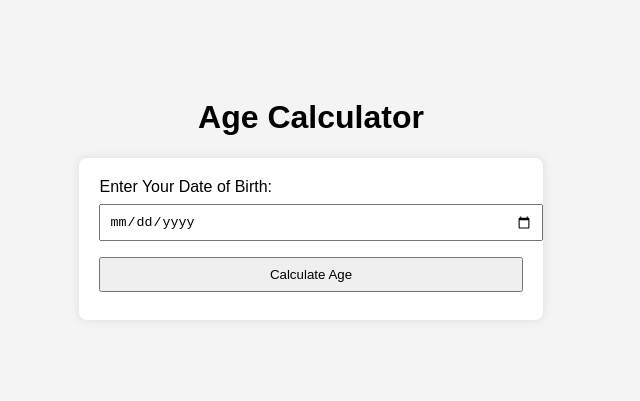
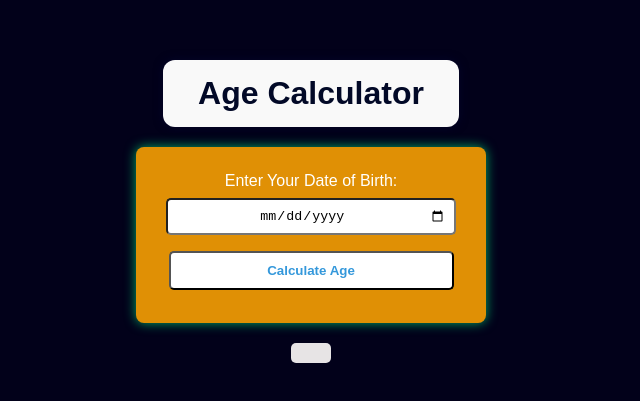
Before and after one commit to abdulwaduud18/codeAlpha_AgeCalculator, a plain HTML site: page index.html in a window 1280 px wide. Shown: the part 199-600 px from the top of the page, without its empty margins (329-969 px from the left). Drawn offline with Linux system fonts and the light colour scheme.

Commit message:
Add Age Calculator project.

```diff
--- a/index.html
+++ b/index.html
@@ -1,5 +1,4 @@
-<!DOCTYPE html>
-<html lang="en">
+<!DOCTYPE html><html lang="en">
 <head>
     <meta charset="UTF-8">
     <meta name="viewport" content="width=device-width, initial-scale=1.0">
@@ -7,35 +6,72 @@
     <style>
         body {
             font-family: Arial, sans-serif;
-            background-color: #f4f4f4;
+            background-color: rgb(2, 1, 26); /* Blue background */
             display: flex;
             flex-direction: column;
             align-items: center;
             justify-content: center;
             height: 100vh;
+            color: white; /* White text */
+            text-align: center; /* Center align all text */
+            margin: 0;
+        }
+        h1 {
+            background-color: #f9f9f9;
+            color: #020927;
+            padding: 15px 35px;
+            border-radius: 12px;
+            box-shadow: 0 0 10px rgba(4, 7, 49, 0.689);
+            margin-bottom: 20px;
+            font-size: 2em;
+            font-style:initial;
         }
         form {
-            background: #fff;
-            padding: 20px;
+            background: oklch(71.814% 0.15439 70.224);
+            padding: 25px;
             border-radius: 8px;
-            box-shadow: 0 0 10px rgba(0,0,0,0.1);
+            box-shadow: 0 0 12px rgba(5, 236, 128, 0.719);
+            width: 300px;
         }
-        input, button {
+        input {
             padding: 8px;
             margin: 8px 0;
-            width: 100%;
+            width: 90%;
+            border-radius: 5px;
+            border: color(srgb rgb(8, 231, 239) green rgb(54, 241, 8));
+            text-align: center;
+        }
+        button {
+            padding: 10px;
+            margin: 8px 0;
+            width: 95%;
+            background-color: white;
+            color: #3498db;
+            font-weight: bold;
+            border: color(srgb rgb(8, 231, 239) green rgb(54, 241, 8));
+            border-radius: 5px;
+            cursor: pointer;
+            transition: 0.3s;
+        }
+        button:hover {
+            background-color: #031825; /* Blue on hover */
+            color: white;
         }
         #result {
             margin-top: 20px;
             font-size: 1.2em;
             font-weight: bold;
-            color: #333;
+            color: rgb(22, 1, 50);
+            background-color: rgba(242, 239, 239, 0.957); /* rgba background */
+            padding: 10px 20px;
+            border: color( rgb(5, 5, 40));
+            border-radius: 5px;
+            display: inline-block;
         }
+
     </style>
 </head>
-<body>
-
-    <h1>Age Calculator</h1>
+<body><h1>Age Calculator</h1>
 
 <form>
     <label for="dob">Enter Your Date of Birth:</label>
@@ -45,7 +81,6 @@
 
 <div id="result"></div>
 
-    <!-- Script-ka halkan dhig -->
 <script>
     function calculateAge() {
         const dobInput = document.getElementById("dob").value;
@@ -80,7 +115,6 @@
 
         document.getElementById("result").innerText =
     "Your Age is: " + years + " Years, " + months + " Months, and " + days + " Days.";
-
     }
 </script>
 
```
Lines whose indentation alone changed are shown as unchanged.
